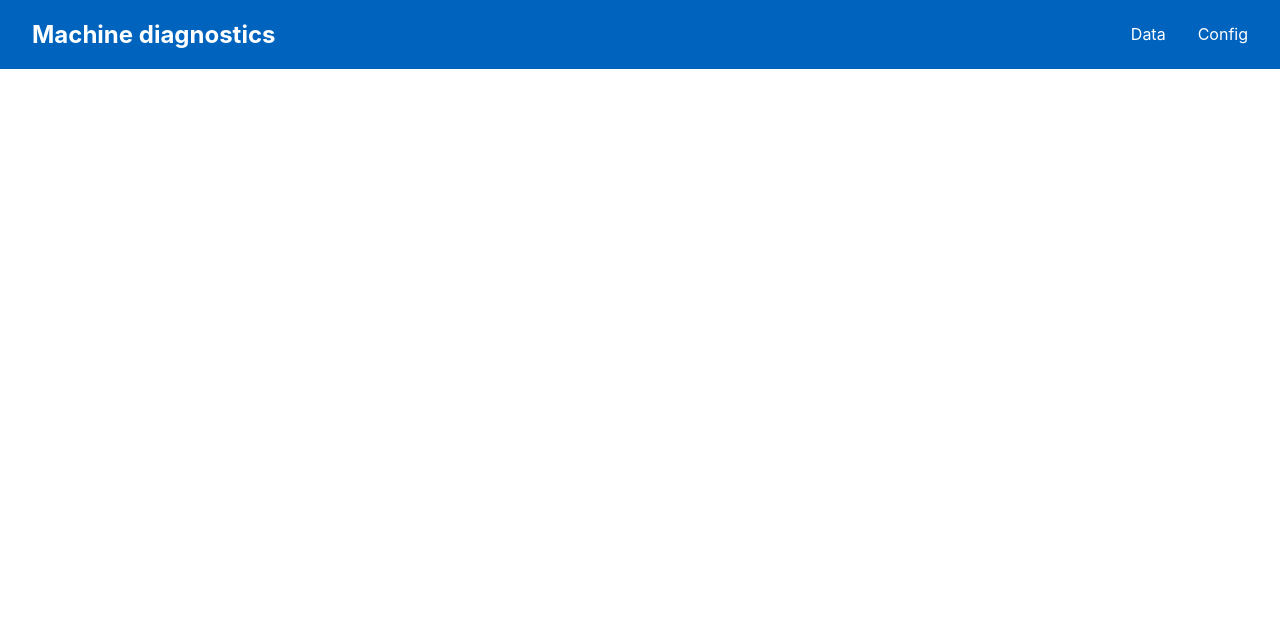
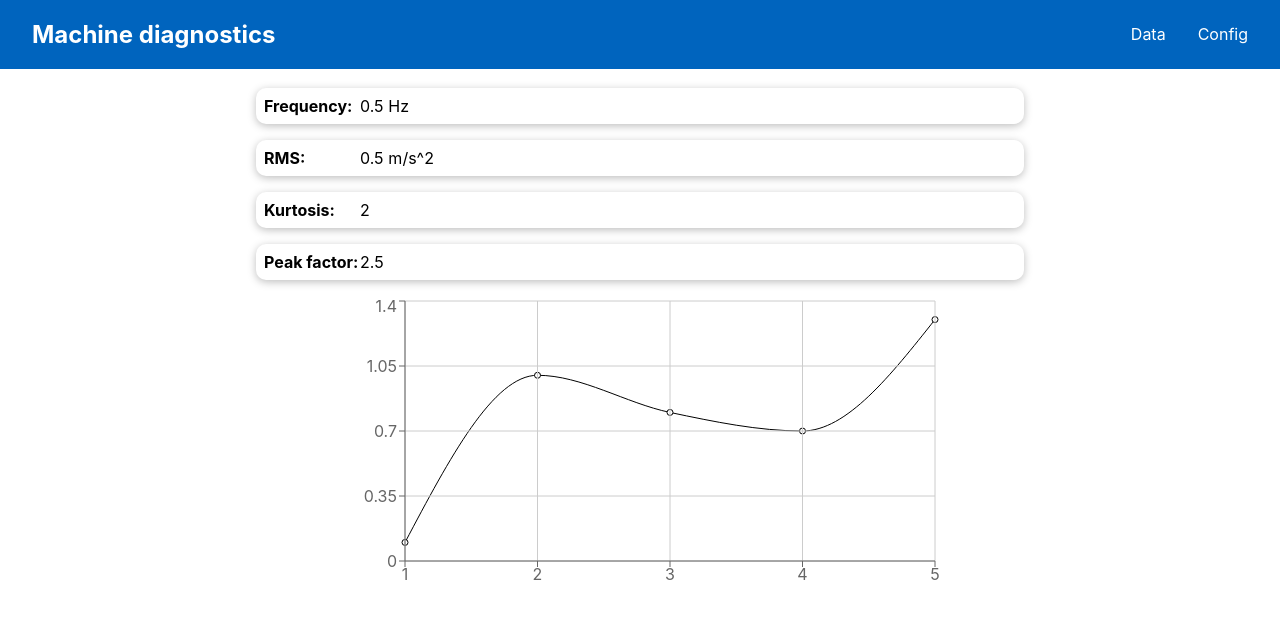
Before and after one commit to Revzik/AGH-MSC_Machine_Analyzer, a React (Create React App) app in the folder frontend/: page / in a window 1280 px wide. Shown: the top 618 px of the page. Built offline with nearby package versions, Linux system fonts and the light colour scheme.

Commit message:
Add simple params and chart

```diff
--- a/frontend/src/App.js
+++ b/frontend/src/App.js
@@ -1,7 +1,16 @@
 import Header from "./components/Header/Header";
+import MainData from "./components/DataPage/MainData";
+import React from "react";
+
+import classes from './App.module.css';
 
 function App() {
-  return (<Header title="Machine diagnostics" />);
+  return (
+    <React.Fragment>
+      <Header title="Machine diagnostics" />
+      <MainData className={classes.main} />
+    </React.Fragment>
+  );
 }
 
 export default App;
--- /dev/null
+++ b/frontend/src/App.module.css
@@ -0,0 +1,3 @@
+.main {
+  margin-top: 5.5rem;
+}
--- /dev/null
+++ b/frontend/src/components/DataPage/MainData.js
@@ -0,0 +1,29 @@
+import React from "react";
+import Chart from "../UI/Chart";
+
+import classes from "./MainData.module.css";
+import SimpleParam from "./SimpleParam";
+
+function MainData(props) {
+  return (
+    <main className={`${props.className} ${classes.main}`}>
+      <div>
+        <SimpleParam name={"Frequency"} unit={"Hz"} value={0.5} />
+        <SimpleParam name={"RMS"} unit={"m/s^2"} value={0.5} />
+        <SimpleParam name={"Kurtosis"} value={2} />
+        <SimpleParam name={"Peak factor"} unit={""} value={2.5} />
+      </div>
+      <Chart className={classes.chart}
+        data={[
+          { x: 1, y: 0.1 },
+          { x: 2, y: 1 },
+          { x: 3, y: 0.8 },
+          { x: 4, y: 0.7 },
+          { x: 5, y: 1.3 },
+        ]}
+      />
+    </main>
+  );
+}
+
+export default MainData;
--- /dev/null
+++ b/frontend/src/components/DataPage/MainData.module.css
@@ -0,0 +1,9 @@
+.main {
+  max-width: 800px;
+  margin-left: auto;
+  margin-right: auto;
+}
+
+.chart {
+  margin: auto;
+}
--- /dev/null
+++ b/frontend/src/components/DataPage/SimpleParam.js
@@ -0,0 +1,16 @@
+import React from "react";
+import Card from "../UI/Card";
+
+import classes from './SimpleParam.module.css';
+
+function SimpleParam(props) {
+  return (
+    <Card className={classes.params}>
+      <div className={classes.name}>{props.name}:</div>
+      <div>{props.value}</div>
+      <div className={classes.unit}>{props.unit}</div>
+    </Card>
+  );
+}
+
+export default SimpleParam;
--- /dev/null
+++ b/frontend/src/components/DataPage/SimpleParam.module.css
@@ -0,0 +1,12 @@
+.params div {
+  display: inline-block;
+}
+
+.name {
+  font-weight: bold;
+  min-width: 6rem;
+}
+
+.unit {
+  margin-left: 0.3rem;
+}
--- /dev/null
+++ b/frontend/src/components/UI/Card.js
@@ -0,0 +1,11 @@
+import React from "react";
+
+import classes from "./Card.module.css";
+
+function Card(props) {
+  return (
+    <div className={`${props.className} ${classes.card}`}>{props.children}</div>
+  );
+}
+
+export default Card;
--- /dev/null
+++ b/frontend/src/components/UI/Card.module.css
@@ -0,0 +1,7 @@
+.card {
+  background: white;
+  box-shadow: 0 2px 8px rgba(0, 0, 0, 0.26);
+  border-radius: 10px;
+  margin: 1rem;
+  padding: 0.5rem;
+}
--- a/frontend/src/components/UI/Chart.js
+++ b/frontend/src/components/UI/Chart.js
@@ -1,17 +1,19 @@
 import React from "react";
-import { Line, LineChart, XAxis, YAxis } from 'recharts';
+import { CartesianGrid, Line, LineChart, XAxis, YAxis } from "recharts";
 
-import classes from './Chart.module.css';
+import classes from "./Chart.module.css";
 
 function Chart(props) {
   let data = props.data;
-  let { x, y } = data;
 
-  return (<LineChart data={data}>
-    <Line type='monotone' dataKey='y' />
-    <XAxis dataKey='x' />
-    <YAxis />
-  </LineChart>);
+  return (
+    <LineChart width={600} height={300} data={data} className={`${props.className}`}>
+      <Line type="monotone" dataKey="y" stroke="#000" isAnimationActive={false}/>
+      <CartesianGrid stroke="#ccc" />
+      <XAxis dataKey="x" />
+      <YAxis />
+    </LineChart>
+  );
 }
 
 export default Chart;
```
Also changed, not shown: frontend/src/components/Data/MainData.js (deleted, +0 -9 lines), frontend/src/components/Data/MainData.module.css (deleted).
